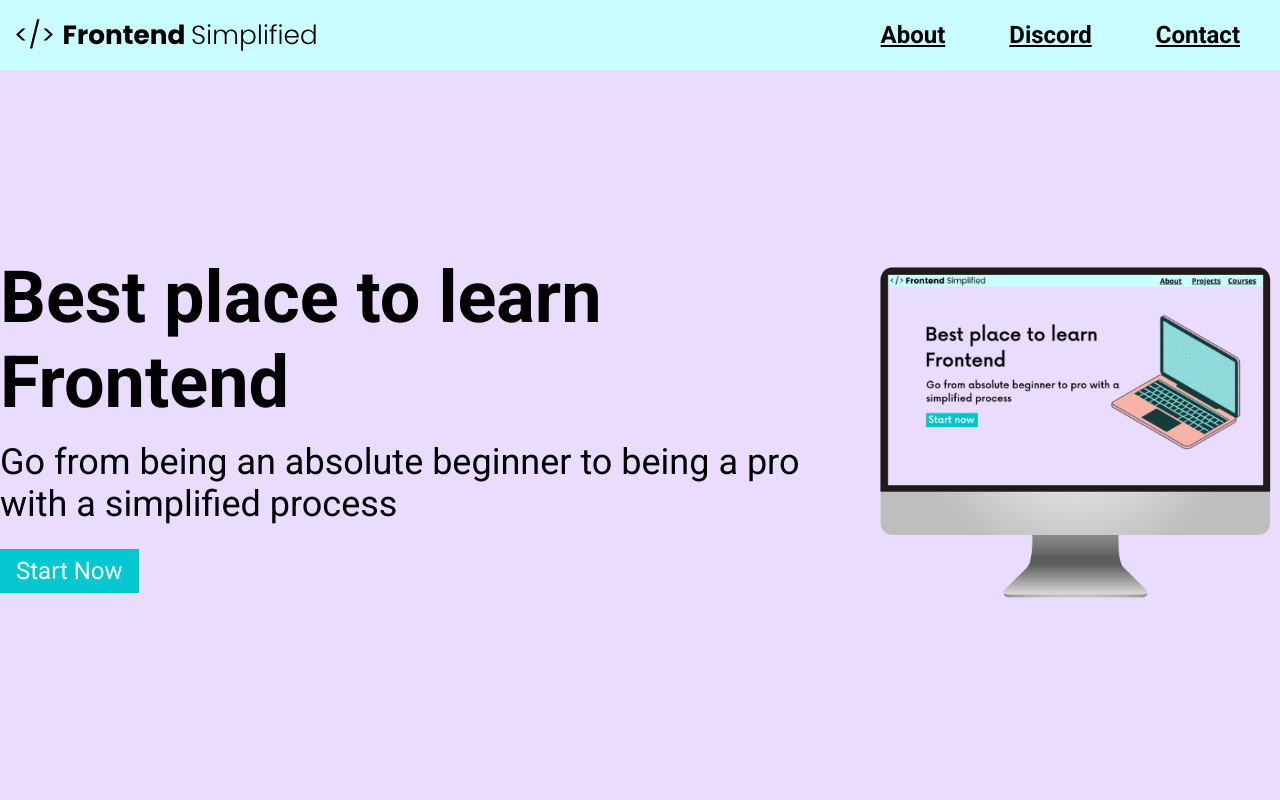
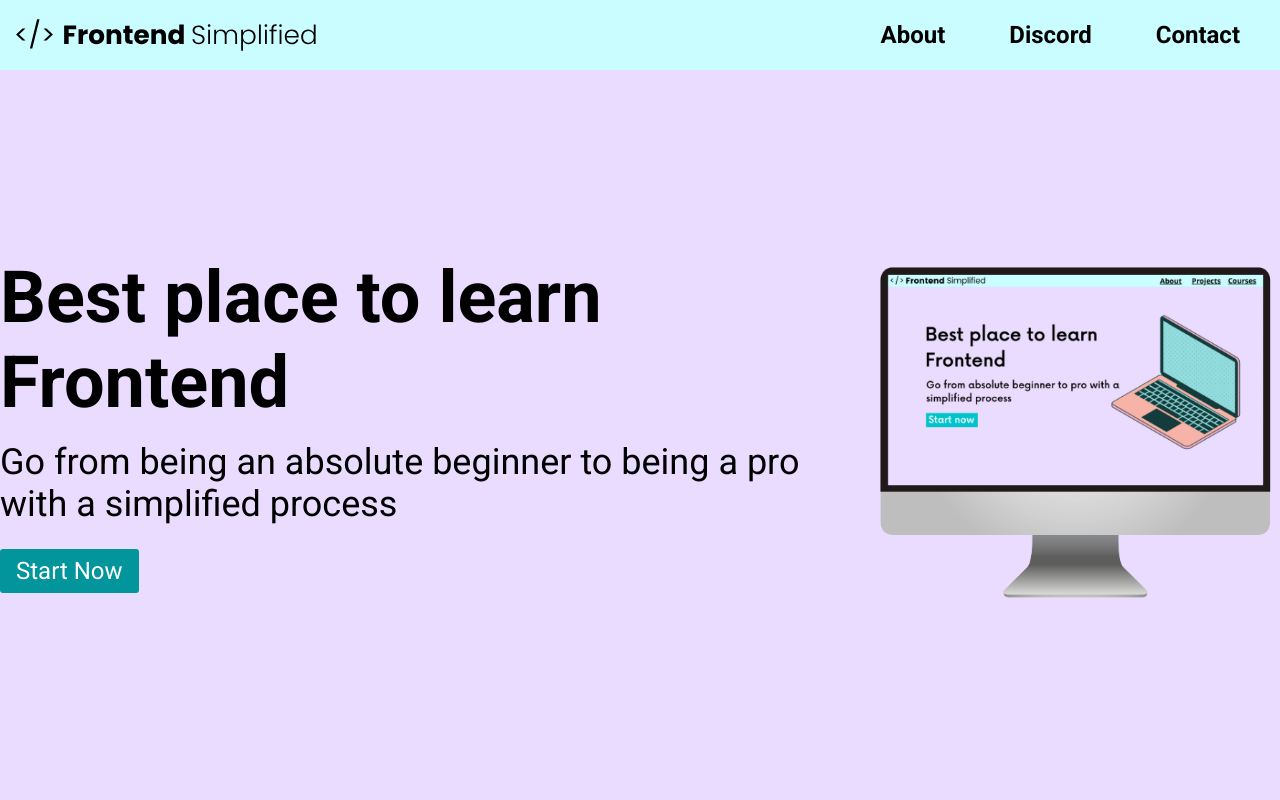
Before and after one commit to jayelaych-sde/mini-project, a plain HTML site: page index.html in a window 1280 px wide. In both pictures the pointer is over the button "Start Now". Shown: the top 800 px of the page. Drawn offline with Linux system fonts and the light colour scheme.

Commit message:
change colors on hover

```diff
--- a/style.css
+++ b/style.css
@@ -42,6 +42,11 @@ button {
   padding: 8px 16px;
   font-size: 24px;
   cursor: pointer;
+  border-radius: 3px;
+}
+
+button:hover {
+  background-color: #02959c;
 }
 
 h1 {
@@ -53,6 +58,11 @@ a {
   font-size: 24px;
   font-weight: 700;
   padding: 24px;
+  text-decoration: none;
+}
+
+a:hover {
+  color: #444;
 }
 
 .logo {
```
